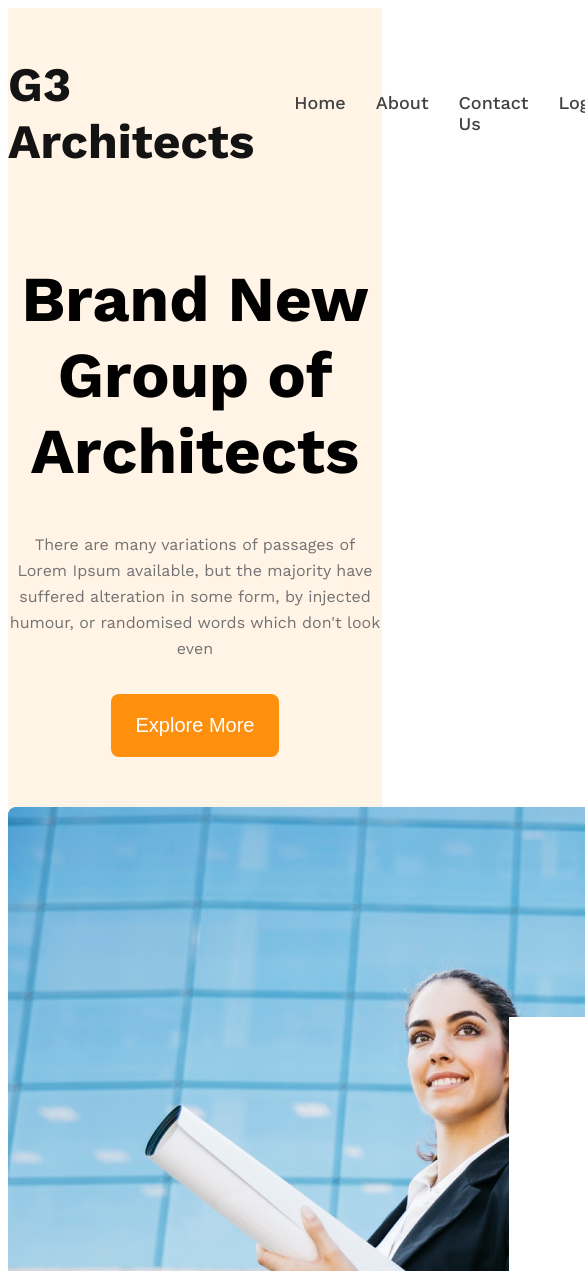
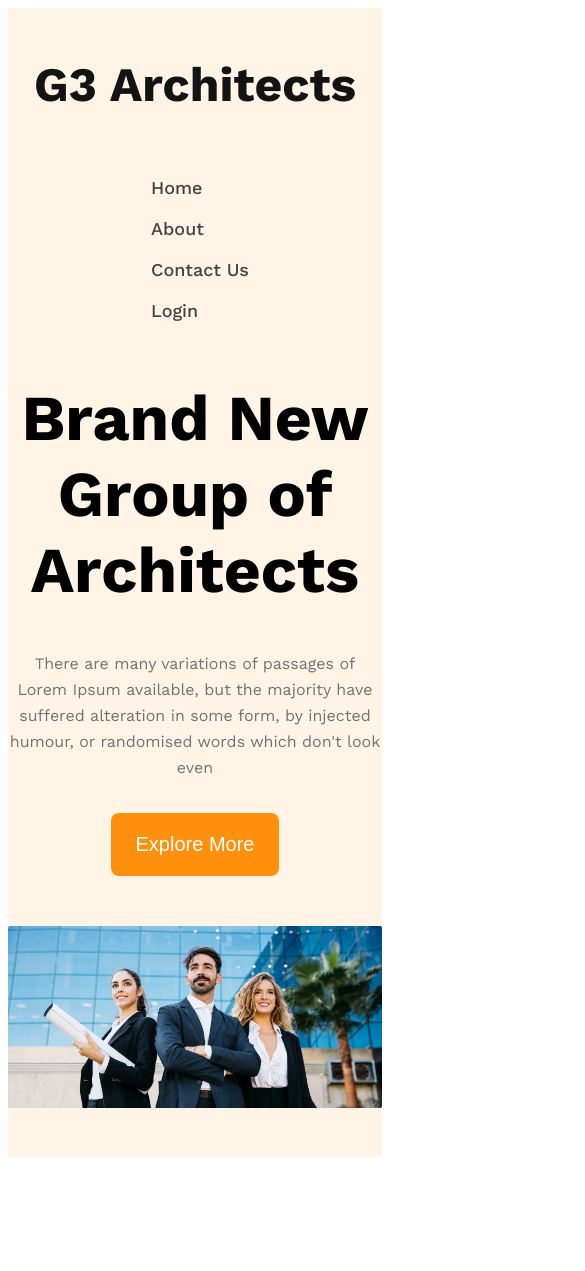
Before and after one commit to Cynthia-wahab/9th-g3-architects, a plain HTML site: page index.html in a window 390 px wide. Shown: the top 1271 px of the page, 585 px wide, since content can reach past the window. After the commit the page ends 1165 px from the top, so only its background shows below. Drawn offline with nearby package versions, Linux system fonts and the light colour scheme.

Commit message:
added responsive for mobile device of nav and banner section

```diff
--- a/index.html
+++ b/index.html
@@ -26,7 +26,9 @@
                 <p class="banner-description light-gray">There are many variations of passages of Lorem Ipsum available, but the majority have suffered alteration in some form, by injected humour, or randomised words which don't look even</p>
                 <button class="btn-primary">Explore More</button>
             </div>
-            <img src="./images/banner.png" alt="">
+            <div class="banner-image">
+                <img src="./images/banner.png" alt="">
+            </div>
 
         </div>
     </header>
--- a/styles/g3.css
+++ b/styles/g3.css
@@ -87,11 +87,21 @@
     font-weight: 400;
     line-height: 26px;
 }
-.banner-content img{
-    width: 100%;
-    height: 700px;
+.banner-image img{
+    max-width: 100%;
     padding-bottom: 45px;
 }
 .banner-description{
     margin-bottom: 32px;
 }
+
+
+@media screen and (max-width:576px){
+    .navbar, .nav-links{
+        flex-direction: column;
+    }
+    .nav-links{
+        gap: 20px;
+
+    }
+}
```
